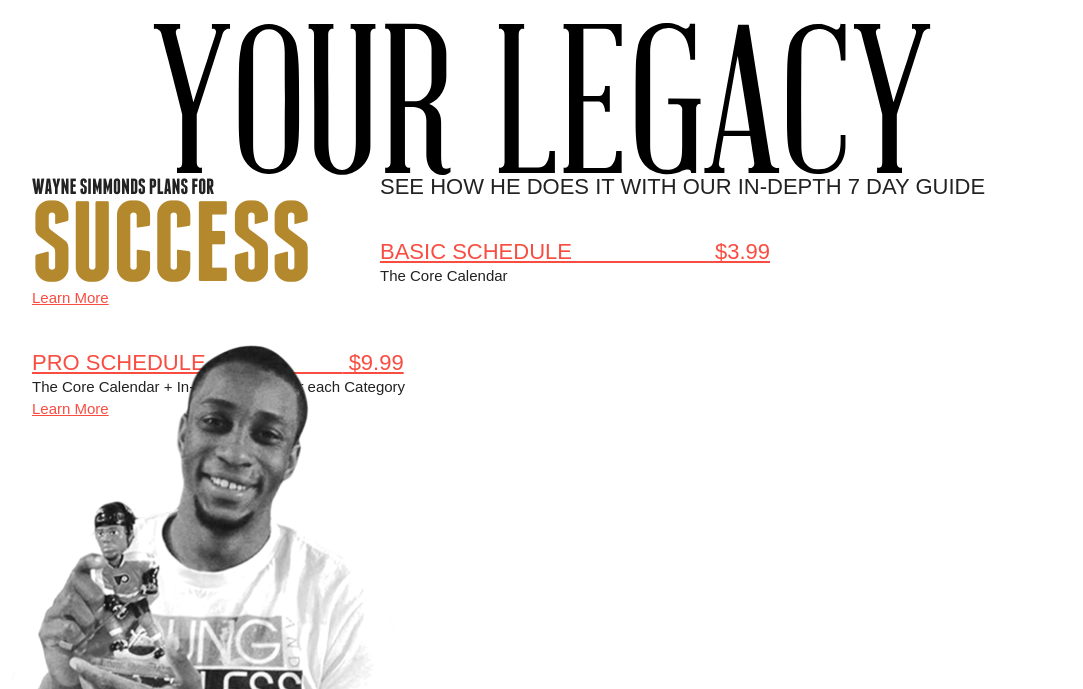
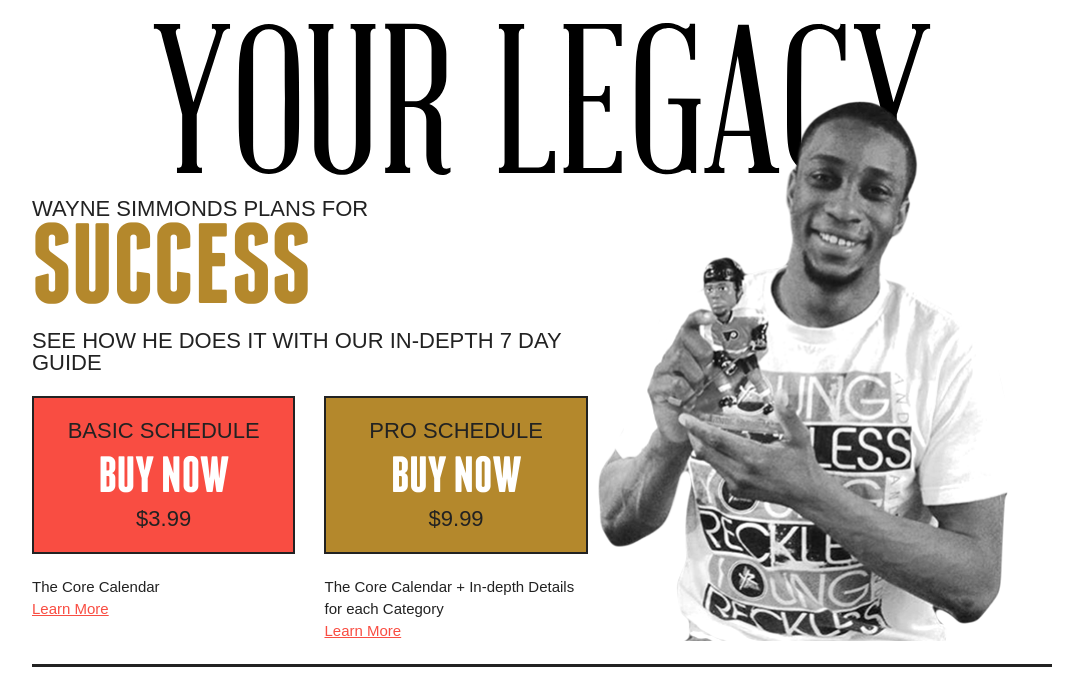
Before and after one commit to yourlegacy/yourlegacy, a Jekyll site: the page built from _posts/static/0100-01-01-guide.html, in a window 1280 px wide. Shown: the top 689 px of the page, without its empty margins (98-1181 px from the left). Built offline with Jekyll 4.4.1, drawn with Linux system fonts in a browser that asks for light colours; nearby versions of some CDN libraries; grey boxes are pictures that could not be loaded.

Commit message:
product page resources added

```diff
--- a/_posts/static/0100-01-01-home.html
+++ b/_posts/static/0100-01-01-home.html
@@ -21,7 +21,7 @@
 		<p class="h4">Also in this Issue, Read:</p>
 		<h2 class="darkgray">Sleep Your Way to Success</h2>
 		<p class="h4">And</p>
-		<h2 class="darkgray">Positive Thoughts</h2>
+		<h2 class="darkgray">Winning Power of Positive Thinking</h2>
 	</aside>
 </header>
 
--- a/css/sass/_page.scss
+++ b/css/sass/_page.scss
@@ -1 +1,2 @@
 @import "_page/home";
+@import "_page/guide";
--- a/css/style.css
+++ b/css/style.css
@@ -411,9 +411,15 @@
 body {
   font-weight: 300;
   font-size: 15px;
-  font-family: 'Titillium Web', sans-serif;
   line-height: 22px;
   color: #222222; }
+
+body,
+p,
+h3, .h3,
+h4, .h4,
+h6, .h6 {
+  font-family: 'Titillium Web', sans-serif; }
 
 h1, .h1,
 h2, .h2,
@@ -500,6 +506,10 @@
 .darkgray {
   color: #b3b3b3; }
 
+.testclass {
+  color: black; }
+
+/* note to self ! */
 .cta-container {
   position: relative; }
   .cta-container .cta-button {
@@ -814,3 +824,76 @@
 
 .cta-container {
   border-bottom: 3px solid #222222; }
+
+.guide header {
+  *zoom: 1;
+  max-width: 68em;
+  margin-left: auto;
+  margin-right: auto;
+  border-bottom: 3px solid #222222;
+  padding-bottom: 0; }
+  .guide header:before, .guide header:after {
+    content: " ";
+    display: table; }
+  .guide header:after {
+    clear: both; }
+  .guide header .logo {
+    margin-bottom: 22px; }
+  .guide header .buy-now {
+    display: block;
+    float: left;
+    margin-right: 2.35765%;
+    width: 57.35098%; }
+    .guide header .buy-now:last-child {
+      margin-right: 0; }
+    .guide header .buy-now hgroup {
+      margin-bottom: 22px;
+      width: 100%; }
+    .guide header .buy-now .button-col {
+      width: 45%;
+      display: block;
+      float: left;
+      margin-right: 5%; }
+  .guide header .wayne-hero-image {
+    display: block;
+    float: left;
+    margin-right: 2.35765%;
+    width: 40.29137%; }
+    .guide header .wayne-hero-image:last-child {
+      margin-right: 0; }
+.guide .pricing .pricing-item {
+  display: block;
+  float: left;
+  margin-right: 2.35765%;
+  width: 48.82117%;
+  border: 2px solid #222222;
+  margin-top: 22px;
+  padding: 22px 22px 0; }
+  .guide .pricing .pricing-item:last-child {
+    margin-right: 0; }
+  .guide .pricing .pricing-item ul {
+    list-style: none; }
+.guide .pricing .pricing-item-gold {
+  background: #b4882c; }
+.guide .pricing .pricing-item-red {
+  background: #f94d42; }
+.guide .pricing h2 {
+  text-align: center; }
+.guide .buy-now-button {
+  display: block;
+  padding: 11px 22px;
+  border: 2px solid #222222;
+  color: #222222;
+  text-align: center;
+  text-decoration: none;
+  line-height: 44px;
+  margin-bottom: 22px; }
+  .guide .buy-now-button strong {
+    display: block; }
+.guide .button-red {
+  background: #f94d42; }
+.guide .button-gold {
+  background: #b4882c; }
+.guide .button-black {
+  background: #222222;
+  color: white; }
```
Also changed, not shown: css/sass/_layout/_typography.scss (+13 -2 lines).
